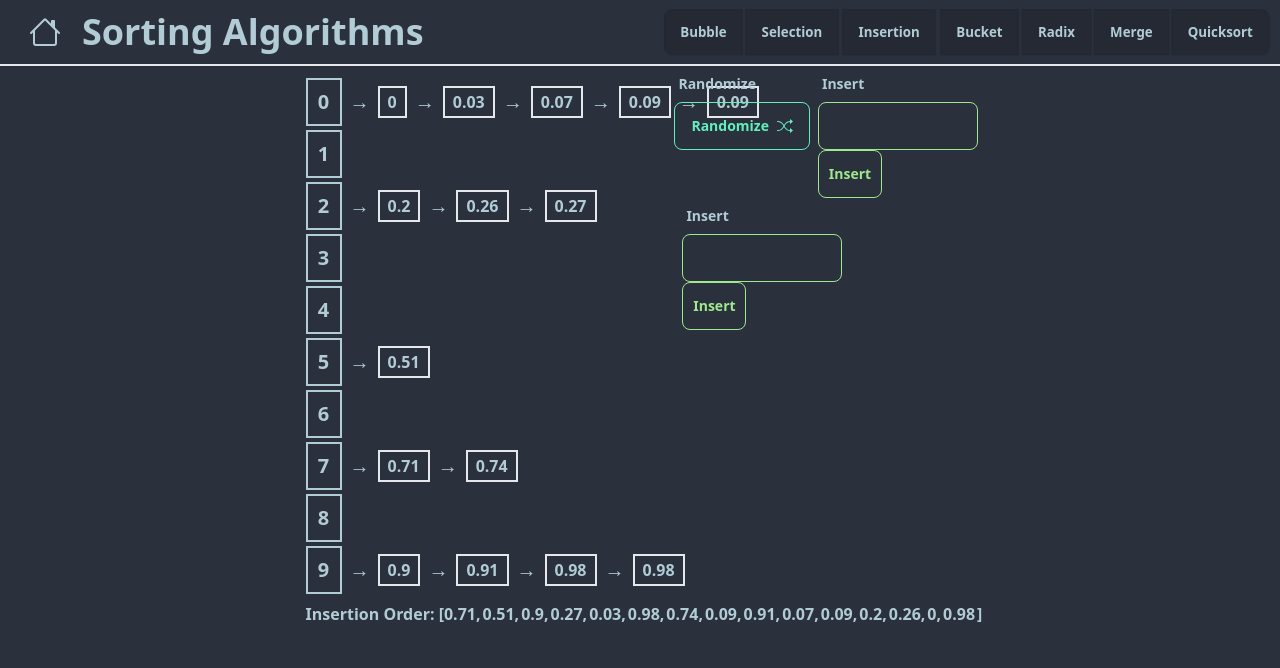
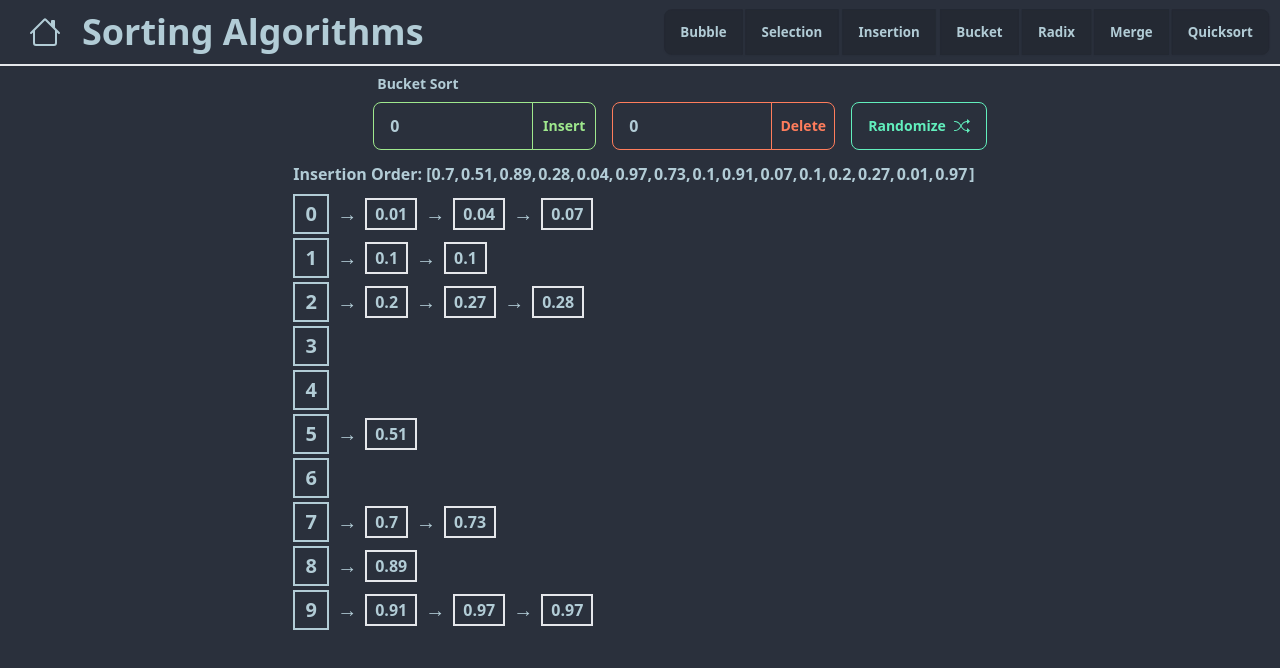
Before and after one commit to alexespejo/dsa-visualizer, a Svelte app: page /sorting_algo/bucket_sort in a window 1280 px wide. Shown: the top 668 px of the page. Built offline with nearby package versions, Linux system fonts and the light colour scheme.

Commit message:
Improved insert, delete and randomize and changed frontend for BucketSort

```diff
--- a/src/lib/sortingAlgo.ts
+++ b/src/lib/sortingAlgo.ts
@@ -48,10 +48,11 @@ export function generateRandomStringArray() {
 }
 
 export function generateRandomFractions(count) {
- let fractions: number[] = [];
- for (var i = 0; i < count; i++) {
-  var randomFraction = Math.random().toFixed(2);
-  fractions.push(parseFloat(randomFraction));
- }
- return fractions;
+    let fractions: number[] = [];
+    for (var i = 0; i < count; i++) {
+        var randomFraction = (Math.random() * 0.98) + 0.01;
+        randomFraction = parseFloat(randomFraction.toFixed(2));
+        fractions.push(randomFraction);
+    }
+    return fractions;
 }
--- a/src/routes/SortingAlgorithms/BucketSort.svelte
+++ b/src/routes/SortingAlgorithms/BucketSort.svelte
@@ -1,15 +1,17 @@
 <script lang="ts">
     import { onMount } from "svelte";
- import TextInput from "../../components/custom/Inputs/TextInput.svelte";
     import FunctionVisualizerLayout from "../../layouts/Layout.svelte";
     import { generateRandomFractions } from "../../lib/sortingAlgo";
     import FormControl from "../../components/custom/FormControl.svelte";
     import LabelInput from "../../components/custom/Inputs/Label.svelte";
 
- let arr = [[], [], [], [], [], [], [], [], [], []];
- let insertionOrder = [];
+    let arr: number[][] = [[], [], [], [], [], [], [], [], [], []];
+    let insertionOrder: number[] = [];
+    let insertValue: number = 0;
+    let deleteValue: number = 0;
+
     function createBuckets() {
-  let res = [[], [], [], [], [], [], [], [], [], []];
+        let res: number[][] = [[], [], [], [], [], [], [], [], [], []];
         insertionOrder = generateRandomFractions(15);
         let index = 0;
         for (let i = 0; i < insertionOrder.length; i += 1) {
@@ -20,73 +22,88 @@
         arr = res;
     }
 
+    function updateInsertionOrder() {
+        insertionOrder = arr.flat().sort();
+    }
+
+    function insertValueIntoBuckets() {
+        if (insertValue >= 0 && insertValue <= 1) {
+            const bucketIndex = Math.trunc(insertValue * 10);
+            arr[bucketIndex].push(insertValue);
+            arr[bucketIndex].sort();
+            updateInsertionOrder();
+            arr = [...arr];
+            insertValue = 0;
+        }
+    }
+
+    function deleteValueFromBuckets() {
+        if (deleteValue >= 0 && deleteValue <= 1) {
+            const bucketIndex = Math.trunc(deleteValue * 10);
+            const valueIndex = arr[bucketIndex].indexOf(deleteValue);
+            if (valueIndex !== -1) {
+                arr[bucketIndex].splice(valueIndex, 1);
+                updateInsertionOrder();
+                arr = [...arr];
+            }
+            deleteValue = 0;
+        }
+    }
+
     onMount(() => {
         createBuckets();
     });
-
- let test: string = "Hello World";
 </script>
 
-<FunctionVisualizerLayout title="Bucket Sort" dataStructure="SA">
- <div
-  class=" p-3 flex flex-col space-y-2 lg:flex-row sm:space-y-0 sm:space-x-2 relative"
- >
-  <div class="lg:absolute flex space-x-2 top-0 lg:right-0 w-80 flex-wrap">
+<FunctionVisualizerLayout dataStructure="SA">
+    <div class="flex-col">
+        <div class="flex ml-20 mb-2 items-center">
             <FormControl>
-    <LabelInput>Randomize</LabelInput>
-    <button class="btn btn-success btn-outline"
-     >Randomize
+                <LabelInput>Bucket Sort</LabelInput>
+                <div class="join">
+                    <input type="number" bind:value={insertValue} class="font-bold input input-bordered input-primary w-max-w-xs w-40 join-item" placeholder="Enter a number..." />
+                    <button class="btn btn-outline btn-primary w-16 join-item w-max-w-xs" on:click={insertValueIntoBuckets}>Insert</button>
+                </div>
+            </FormControl>
+            <div class="ml-4 mt-9 flex items-center">
+                <FormControl>
+                    <div class="join">
+                        <input type="number" bind:value={deleteValue} class="font-bold input input-bordered input-secondary w-max-w-xs w-40 join-item" placeholder="Enter a number..." />
+                        <button class="btn btn-outline btn-secondary w-16 join-item w-max-w-xs" on:click={deleteValueFromBuckets}>Delete</button>
+                    </div>
+                </FormControl>
+            </div>
+            <div class="ml-4 mt-9 flex items-center">
+                <FormControl>
+                    <button class="btn btn-success btn-outline" on:click={createBuckets}>Randomize
                         <svg
                         xmlns="http://www.w3.org/2000/svg"
                         width="16"
                         height="16"
                         fill="currentColor"
                         class="bi bi-shuffle"
-      viewBox="0 0 16 16"
-     >
-      <path
-       fill-rule="evenodd"
-       d="M0 3.5A.5.5 0 0 1 .5 3H1c2.202 0 3.827 1.24 4.874 2.418.49.552.865 1.102 1.126 1.532.26-.43.636-.98 1.126-1.532C9.173 4.24 10.798 3 13 3v1c-1.798 0-3.173 1.01-4.126 2.082A9.6 9.6 0 0 0 7.556 8a9.6 9.6 0 0 0 1.317 1.918C9.828 10.99 11.204 12 13 12v1c-2.202 0-3.827-1.24-4.874-2.418A10.6 10.6 0 0 1 7 9.05c-.26.43-.636.98-1.126 1.532C4.827 11.76 3.202 13 1 13H.5a.5.5 0 0 1 0-1H1c1.798 0 3.173-1.01 4.126-2.082A9.6 9.6 0 0 0 6.444 8a9.6 9.6 0 0 0-1.317-1.918C4.172 5.01 2.796 4 1 4H.5a.5.5 0 0 1-.5-.5"
-      />
-      <path
-       d="M13 5.466V1.534a.25.25 0 0 1 .41-.192l2.36 1.966c.12.1.12.284 0 .384l-2.36 1.966a.25.25 0 0 1-.41-.192m0 9v-3.932a.25.25 0 0 1 .41-.192l2.36 1.966c.12.1.12.284 0 .384l-2.36 1.966a.25.25 0 0 1-.41-.192"
-      />
+                        viewBox="0 0 16 16">
+                            <path fill-rule="evenodd" d="M0 3.5A.5.5 0 0 1 .5 3H1c2.202 0 3.827 1.24 4.874 2.418.49.552.865 1.102 1.126 1.532.26-.43.636-.98 1.126-1.532C9.173 4.24 10.798 3 13 3v1c-1.798 0-3.173 1.01-4.126 2.082A9.6 9.6 0 0 0 7.556 8a9.6 9.6 0 0 0 1.317 1.918C9.828 10.99 11.204 12 13 12v1c-2.202 0-3.827-1.24-4.874-2.418A10.6 10.6 0 0 1 7 9.05c-.26.43-.636.98-1.126 1.532C4.827 11.76 3.202 13 1 13H.5a.5.5 0 0 1 0-1H1c1.798 0 3.173-1.01 4.126-2.082A9.6 9.6 0 0 0 6.444 8a9.6 9.6 0 0 0-1.317-1.918C4.172 5.01 2.796 4 1 4H.5a.5.5 0 0 1-.5-.5"/>
+                            <path d="M13 5.466V1.534a.25.25 0 0 1 .41-.192l2.36 1.966c.12.1.12.284 0 .384l-2.36 1.966a.25.25 0 0 1-.41-.192m0 9v-3.932a.25.25 0 0 1 .41-.192l2.36 1.966c.12.1.12.284 0 .384l-2.36 1.966a.25.25 0 0 1-.41-.192"/>
                         </svg>
                     </button>
                 </FormControl>
-   <FormControl>
-    <LabelInput>Insert</LabelInput>
-    <input
-     type="number"
-     class="font-bold input input-bordered input-primary w-max-w-xs w-40 join-item"
-    />
-    <button
-     class="btn btn-outline btn-primary w-16 join-item w-max-w-xs"
-     on:click={() => {}}>Insert</button
-    >
-   </FormControl>
-   <FormControl>
-    <LabelInput>Insert</LabelInput>
-    <input
-     type="number"
-     class="font-bold input input-bordered input-primary w-max-w-xs w-40 join-item"
-    />
-    <button
-     class="btn btn-outline btn-primary w-16 join-item w-max-w-xs"
-     on:click={() => {}}>Insert</button
-    >
-   </FormControl>
             </div>
-
-  <div class="flex flex-col w-full space-y-1">
+        </div>
+        <div class="w-full flex flex-col space-y-1">
+            <div class="flex flex-wrap font-bold text-xs lg:text-base py-1">
+                Insertion Order: &#91;
+                {#each insertionOrder as node, index}
+                    <div class="font-bold pr-0.5">
+                        {node}{index !== insertionOrder.length - 1 ? ", " : ""}
+                    </div>
+                {/each} &#93;
+            </div>
             {#each arr as i, index}
                 <div class="flex flex-start">
-     <div
-      class="border-2 border-neutral-content font-bold text-base lg:text-xl flex items-center justify-center w-9 h-12 flex-start"
-     >
+                    <div class="border-2 border-neutral-content font-bold text-base lg:text-xl flex items-center justify-center w-9 h-10 flex-start">
                         {index}
                     </div>
-
                     <div class="flex items-center">
                         {#each i as j}
                             <span class="font-bold text-xs lg:text-xl px-2">&rarr;</span>
@@ -95,17 +112,25 @@
                     </div>
                 </div>
             {/each}
-   <div class="flex flex-wrap font-bold text-xs lg:text-base py-1">
-    Insertion Order: &#91;
-    {#each insertionOrder as node, index}
-     <div class="font-bold pr-0.5">
-      {node}{index !== insertionOrder.length - 1 ? ", " : ""}
-     </div>
-    {/each} &#93;
-   </div>
         </div>
     </div>
 </FunctionVisualizerLayout>
 
 <style>
+    input[type=number]::-webkit-inner-spin-button,
+    input[type=number]::-webkit-outer-spin-button {
+        -webkit-appearance: none;
+        margin: 0;
+    }
+
+    input[type=number] {
+        -moz-appearance: textfield;
+    }
+
+    .ml-4 {
+        margin-left: 1rem;
+    }
+    ::placeholder {
+        font-size: 0.75rem;
+    }
 </style>
```
Lines whose indentation alone changed are shown as unchanged.
